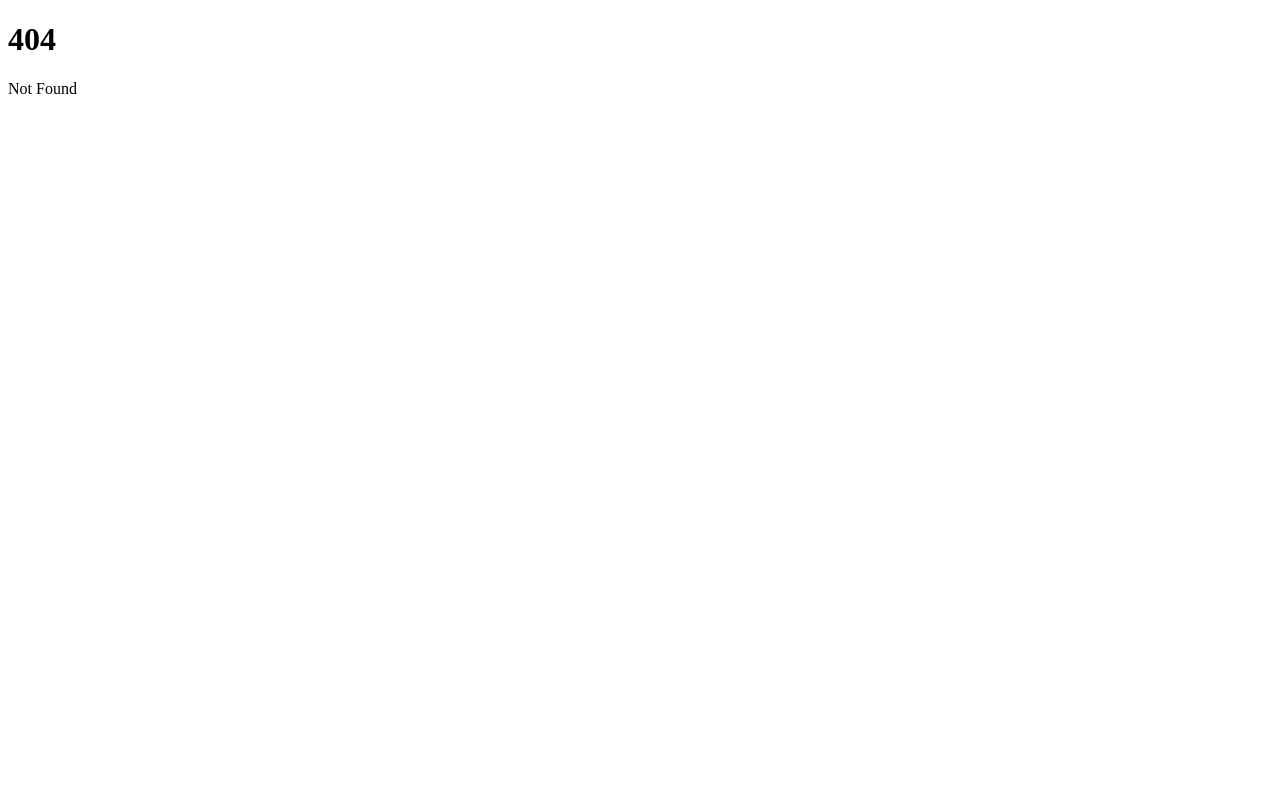
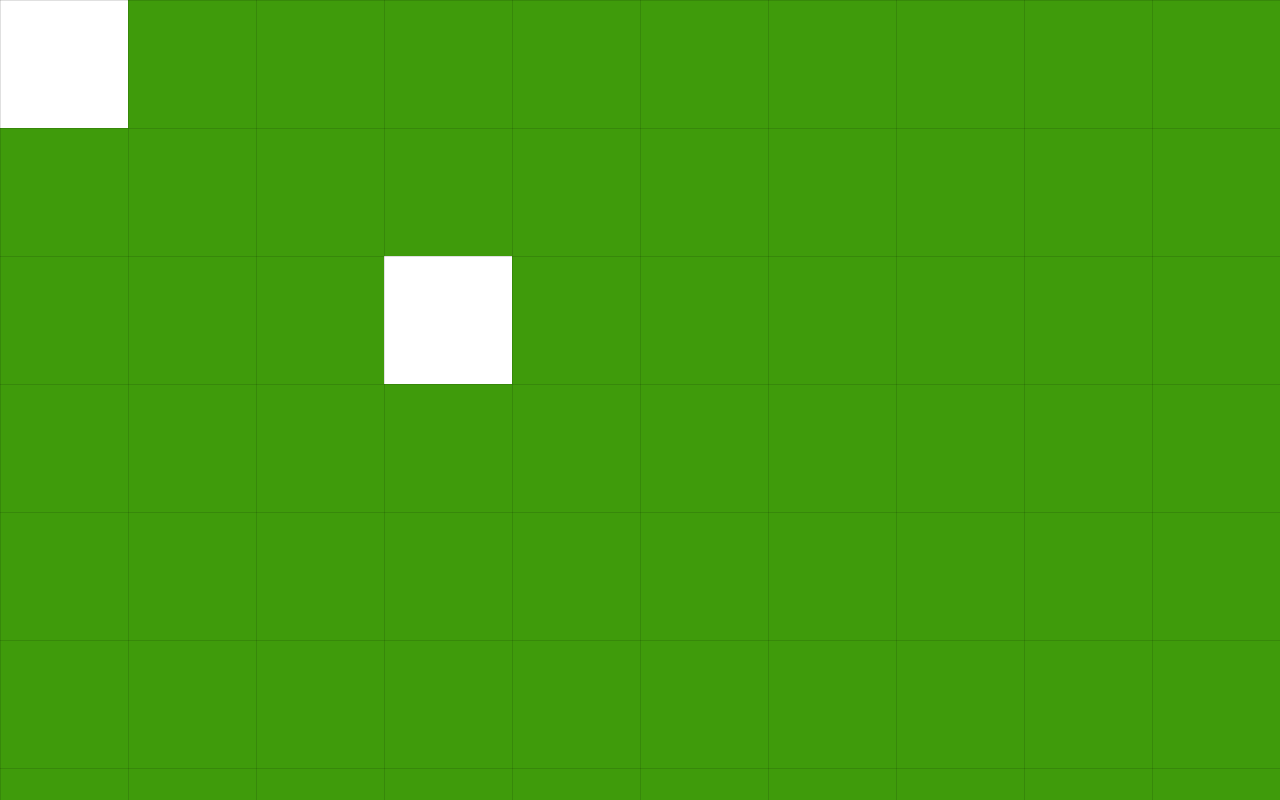
Before and after one commit to foxfriends/cartography, a SvelteKit app: page /play in a window 1280 px wide. Before the commit this address had no page. Built offline with nearby package versions, Linux system fonts and the light colour scheme.

Commit message:
pannable playing field, with grid

```diff
--- a/src/app.html
+++ b/src/app.html
@@ -5,6 +5,26 @@
     <link rel="icon" href="%sveltekit.assets%/favicon.png" />
     <meta name="viewport" content="width=device-width, initial-scale=1" />
     %sveltekit.head%
+    <style>
+      :root {
+        font-size: 16px;
+
+        --card-size: 128px;
+      }
+
+      body {
+        min-height: 100vh;
+      }
+
+      * {
+        margin: 0;
+        padding: 0;
+        font-weight: 400;
+        font-size: 1rem;
+        font-family: sans-serif;
+        box-sizing: border-box;
+      }
+    </style>
   </head>
   <body data-sveltekit-preload-data="hover">
     <div style="display: contents">%sveltekit.body%</div>
--- /dev/null
+++ b/src/lib/game/GameWindow.svelte
@@ -0,0 +1,111 @@
+<script lang="ts">
+  let clientWidth = $state(0);
+  let clientHeight = $state(0);
+
+  let offsetX = $state(0);
+  let offsetY = $state(0);
+
+  const cards: { id: string; x: number; y: number }[] = [
+    { id: "test-card", x: 0, y: 0 },
+    { id: "test-card-2", x: 3, y: 2 },
+  ];
+
+  let dragging = $state(false);
+
+  function onmousedown(event: MouseEvent) {
+    if (event.button === 0) {
+      dragging = true;
+    }
+  }
+
+  function onmouseup(event: MouseEvent) {
+    if (event.button === 0) {
+      dragging = false;
+    }
+  }
+
+  function onmousemove(event: MouseEvent) {
+    if (!dragging) return;
+    offsetX -= event.movementX;
+    offsetY -= event.movementY;
+  }
+
+  function onScreen({ x, y }: { x: number; y: number }): boolean {
+    if (clientWidth === 0 || clientHeight === 0) return false;
+    const xMin = Math.floor(offsetX / 128);
+    const yMin = Math.floor(offsetY / 128);
+    const xMax = Math.floor((offsetX + clientWidth) / 128);
+    const yMax = Math.floor((offsetY + clientHeight) / 128);
+    return xMin <= x && x <= xMax && yMin <= y && y <= yMax;
+  }
+</script>
+
+<div
+  class="window"
+  bind:clientWidth
+  bind:clientHeight
+  style="--offset-x: {offsetX}px; --offset-y: {offsetY}px"
+  {onmousedown}
+  role="presentation"
+>
+  {#each cards.filter(onScreen) as card (card.id)}
+    <div class="card" style="--grid-x: {card.x}; --grid-y: {card.y}"></div>
+  {/each}
+
+  <div class="gridlines"></div>
+</div>
+
+<svelte:window {onmousemove} {onmouseup} />
+
+<style>
+  .window {
+    width: 100%;
+    height: 100%;
+    position: relative;
+    overflow: hidden;
+    background-color: rgb(63 155 11);
+  }
+
+  .card {
+    position: absolute;
+    top: 0;
+    left: 0;
+    width: var(--card-size);
+    height: var(--card-size);
+    transform: translate(
+      calc(var(--grid-x) * var(--card-size) - var(--offset-x)),
+      calc(var(--grid-y) * var(--card-size) - var(--offset-y))
+    );
+    background-color: white;
+  }
+
+  .gridlines {
+    pointer-events: none;
+
+    position: absolute;
+    top: calc(0px - var(--card-size));
+    left: calc(0px - var(--card-size));
+    width: calc(100% + var(--card-size));
+    height: calc(100% + var(--card-size));
+
+    image-rendering: crisp-edges;
+
+    background-position: mod(0px - var(--offset-x), var(--card-size))
+      mod(0px - var(--offset-y), var(--card-size));
+    background-repeat: repeat;
+    background-size: var(--card-size) var(--card-size);
+    background-image: linear-gradient(
+        rgb(0 0 0 / 12%),
+        rgb(0 0 0 / 12%) 1px,
+        transparent 1px,
+        transparent
+      ),
+      linear-gradient(
+        to right,
+        rgb(0 0 0 / 12%),
+        rgb(0 0 0 / 12%) 1px,
+        transparent 1px,
+        transparent
+      );
+  }
+</style>
--- a/src/lib/index.ts
+++ /dev/null
@@ -1 +0,0 @@
-// place files you want to import through the `$lib` alias in this folder.
--- a/src/routes/+page.svelte
+++ b/src/routes/+page.svelte
@@ -1,2 +1,20 @@
-<h1>Welcome to SvelteKit</h1>
-<p>Visit <a href="https://kit.svelte.dev">kit.svelte.dev</a> to read the documentation</p>
+<main>
+  <h1>This game?</h1>
+  <a href="/play">Just play</a>
+</main>
+
+<style>
+  main {
+    width: 100%;
+    height: 100vh;
+    display: flex;
+    flex-direction: column;
+    align-items: center;
+    justify-content: center;
+    gap: 1rem;
+  }
+
+  h1 {
+    font-size: 2rem;
+  }
+</style>
--- /dev/null
+++ b/src/routes/play/+page.svelte
@@ -0,0 +1,14 @@
+<script lang="ts">
+  import GameWindow from "$lib/game/GameWindow.svelte";
+</script>
+
+<main>
+  <GameWindow />
+</main>
+
+<style>
+  main {
+    width: 100vw;
+    height: 100vh;
+  }
+</style>
```
